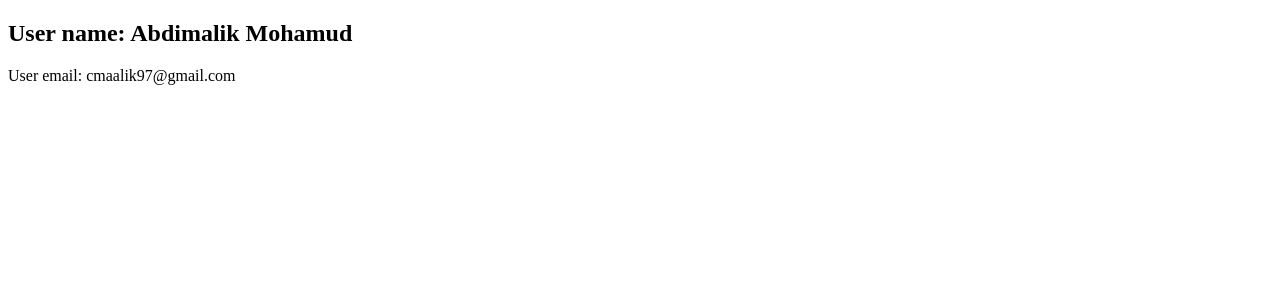
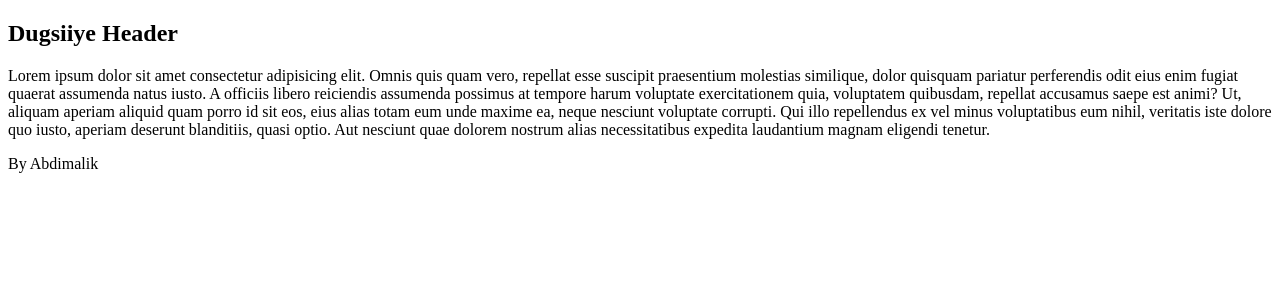
Before and after one commit to cmaalik97/Dugsiiye-ReactJs-Exercise, a React (Vite) app in the folder AnswersExercise/: page / in a window 1280 px wide. Shown: the top 300 px of the page. Built offline with nearby package versions, Linux system fonts and the light colour scheme.

Commit message:
Exercise 2

```diff
--- a/AnswersExercise/src/App.jsx
+++ b/AnswersExercise/src/App.jsx
@@ -1,7 +1,10 @@
-import UserCard from "./Dugsiye/Exercise1/UserCard";
+// import UserCard from "./Dugsiye/Exercise1/UserCard";
+import Blog from "./Dugsiye/Exercise2/Blog";
 function App(){
   return <>
-  <UserCard/>
+  {/* <UserCard/> */}
+  <Blog/>
+
   </>
 }
 export default App;
--- /dev/null
+++ b/AnswersExercise/src/Dugsiye/Exercise2/Blog.jsx
@@ -0,0 +1,11 @@
+import Header from "./Header";
+import Post from "./Post";
+import Footer from "./Footer";
+function Blog(){
+    return <>
+    <Header/>
+    <Post/>
+    <Footer/>
+    </>
+}
+export default Blog;
--- /dev/null
+++ b/AnswersExercise/src/Dugsiye/Exercise2/Footer.jsx
@@ -0,0 +1,6 @@
+function Footer(){
+    return <div>
+        <span>By Abdimalik</span>
+    </div>
+}
+export default Footer;
--- /dev/null
+++ b/AnswersExercise/src/Dugsiye/Exercise2/Header.jsx
@@ -0,0 +1,6 @@
+function Header(){
+    return <div>
+        <h2>Dugsiiye Header</h2>
+    </div>
+}
+export default Header;
--- /dev/null
+++ b/AnswersExercise/src/Dugsiye/Exercise2/Post.jsx
@@ -0,0 +1,6 @@
+function Post(){
+    return <div>
+        <p>Lorem ipsum dolor sit amet consectetur adipisicing elit. Omnis quis quam vero, repellat esse suscipit praesentium molestias similique, dolor quisquam pariatur perferendis odit eius enim fugiat quaerat assumenda natus iusto. A officiis libero reiciendis assumenda possimus at tempore harum voluptate exercitationem quia, voluptatem quibusdam, repellat accusamus saepe est animi? Ut, aliquam aperiam aliquid quam porro id sit eos, eius alias totam eum unde maxime ea, neque nesciunt voluptate corrupti. Qui illo repellendus ex vel minus voluptatibus eum nihil, veritatis iste dolore quo iusto, aperiam deserunt blanditiis, quasi optio. Aut nesciunt quae dolorem nostrum alias necessitatibus expedita laudantium magnam eligendi tenetur.</p>
+    </div>
+}
+export default Post;
```
Also changed, not shown: AnswersExercise/src/Dugsiye/Exercise2/README.md (added), AnswersExercise/src/Dugsiye/Exercise2/Screenshot 2026-04-04 111833.png (added).
